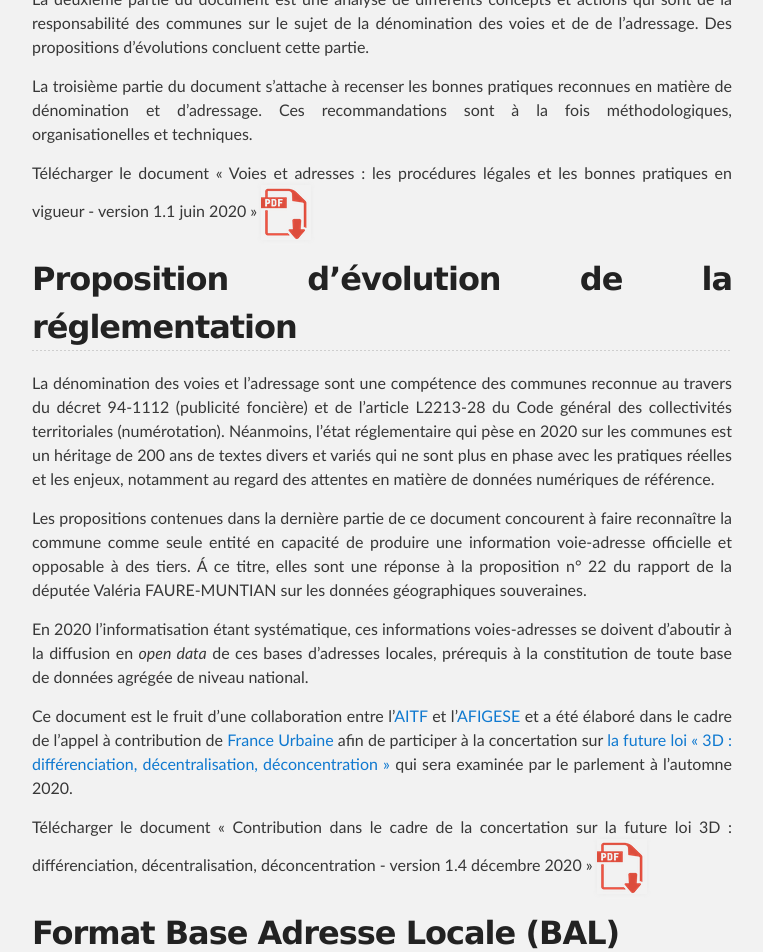
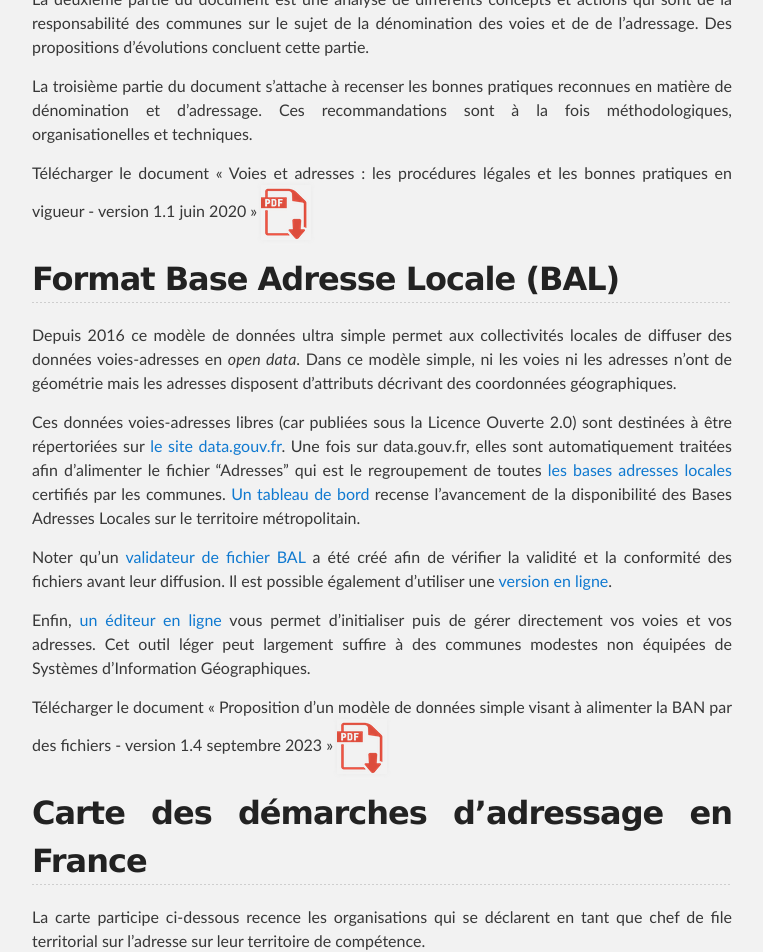
Before and after one commit to aitf-sig-topo/voies-adresses, a Jekyll site: the page built from docs/index.md, in a window 1280 px wide and 1400 px high, scrolled down 996 px. Shown: the top 952 px of the window, without its empty margins (258-1021 px from the left). Built offline with Jekyll 4.4.1, drawn with Linux system fonts in a browser that asks for light colours; our own code applies the rules of GitHub Pages for plain Markdown files.

Commit message:
Suppression de Proposition d'évolution de la réglementation

```diff
--- a/docs/index.md
+++ b/docs/index.md
@@ -23,20 +23,6 @@ Télécharger le document « Voies et adresses : les procédures légales et les
 
 
 
-
-## <a name="evolution-reglementation"></a> Proposition d'évolution de la réglementation
-
-La dénomination des voies et l’adressage sont une compétence des communes reconnue au travers du décret 94-1112 (publicité foncière) et de l’article L2213-28 du Code général des collectivités territoriales (numérotation). Néanmoins, l’état réglementaire qui pèse en 2020 sur les communes est un héritage de 200 ans de textes divers et variés qui ne sont plus en phase avec les pratiques réelles et les enjeux, notamment au regard des attentes en matière de données numériques de référence.
-
-Les propositions contenues dans la dernière partie de ce document concourent à faire reconnaître la commune comme seule entité en capacité de produire une information voie-adresse officielle et opposable à des tiers. Á ce titre, elles sont une réponse à la proposition n° 22 du rapport de la députée Valéria FAURE-MUNTIAN sur les données géographiques souveraines.
-
-En 2020 l’informatisation étant systématique, ces informations voies-adresses se doivent d’aboutir à la diffusion en *open data* de ces bases d’adresses locales, prérequis à la constitution de toute base de données agrégée de niveau national.
-
-Ce document est le fruit d'une collaboration entre l'[AITF](https://www.aitf.fr/) et l'[AFIGESE](https://afigese.fr) et a été élaboré dans le cadre de l'appel à contribution de [France Urbaine](https://franceurbaine.org/) afin de participer à la concertation sur [la future loi « 3D : différenciation, décentralisation, déconcentration »](https://www.cohesion-territoires.gouv.fr/en/node/44411) qui sera examinée par le parlement à l'automne 2020.
-
-
-Télécharger le document « Contribution dans le cadre de la concertation sur la future loi 3D : différenciation, décentralisation, déconcentration - version 1.4 décembre 2020 »
-[![](files/application-pdf.png)](files/Proposition_de_modernisation_de_la_reglementation_concernant_la_denomination_des_voies_et_l_adressage_v1.4.pdf)
 
 
 ## <a name="format-bal"></a> Format Base Adresse Locale (BAL)
```
